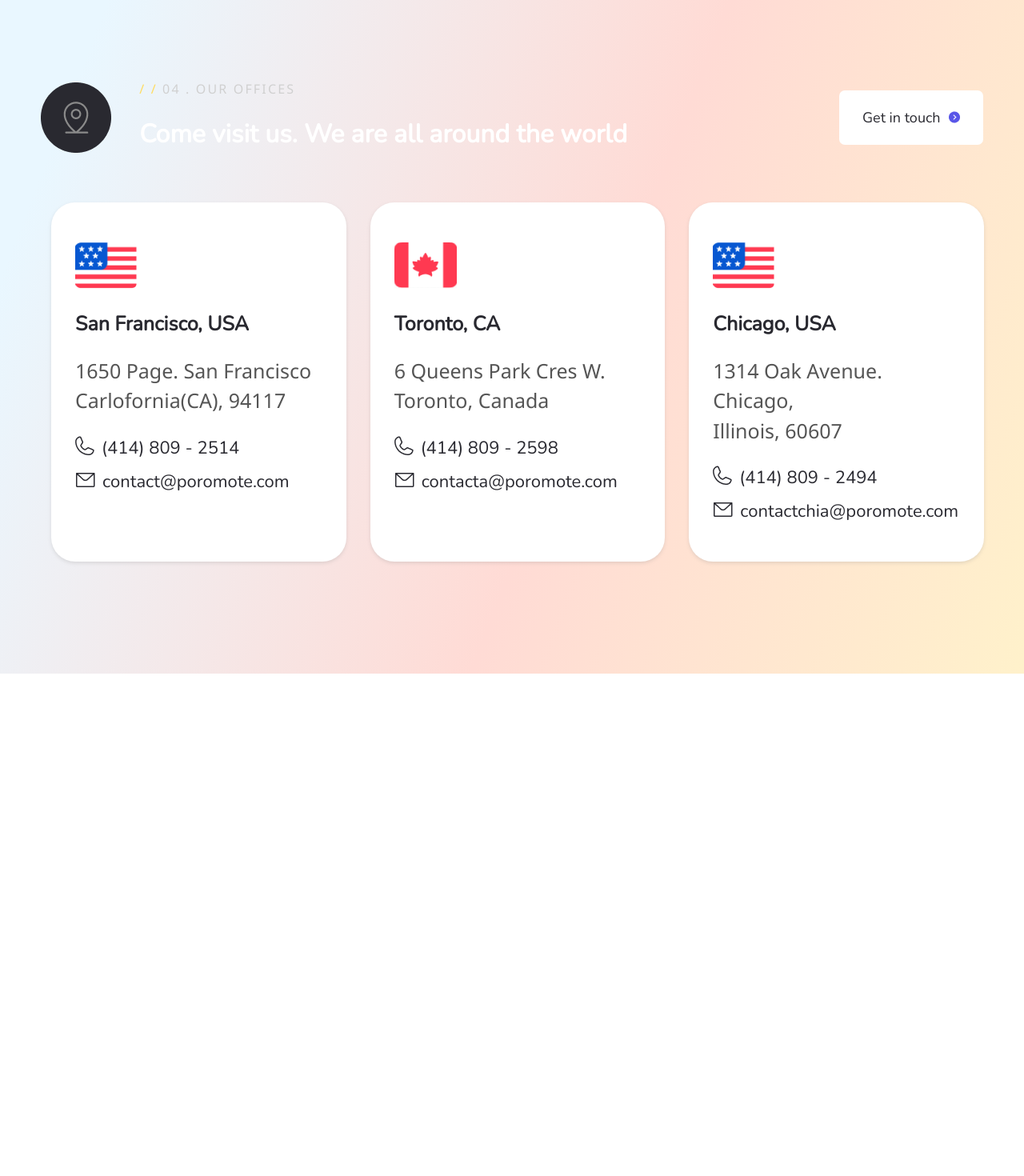
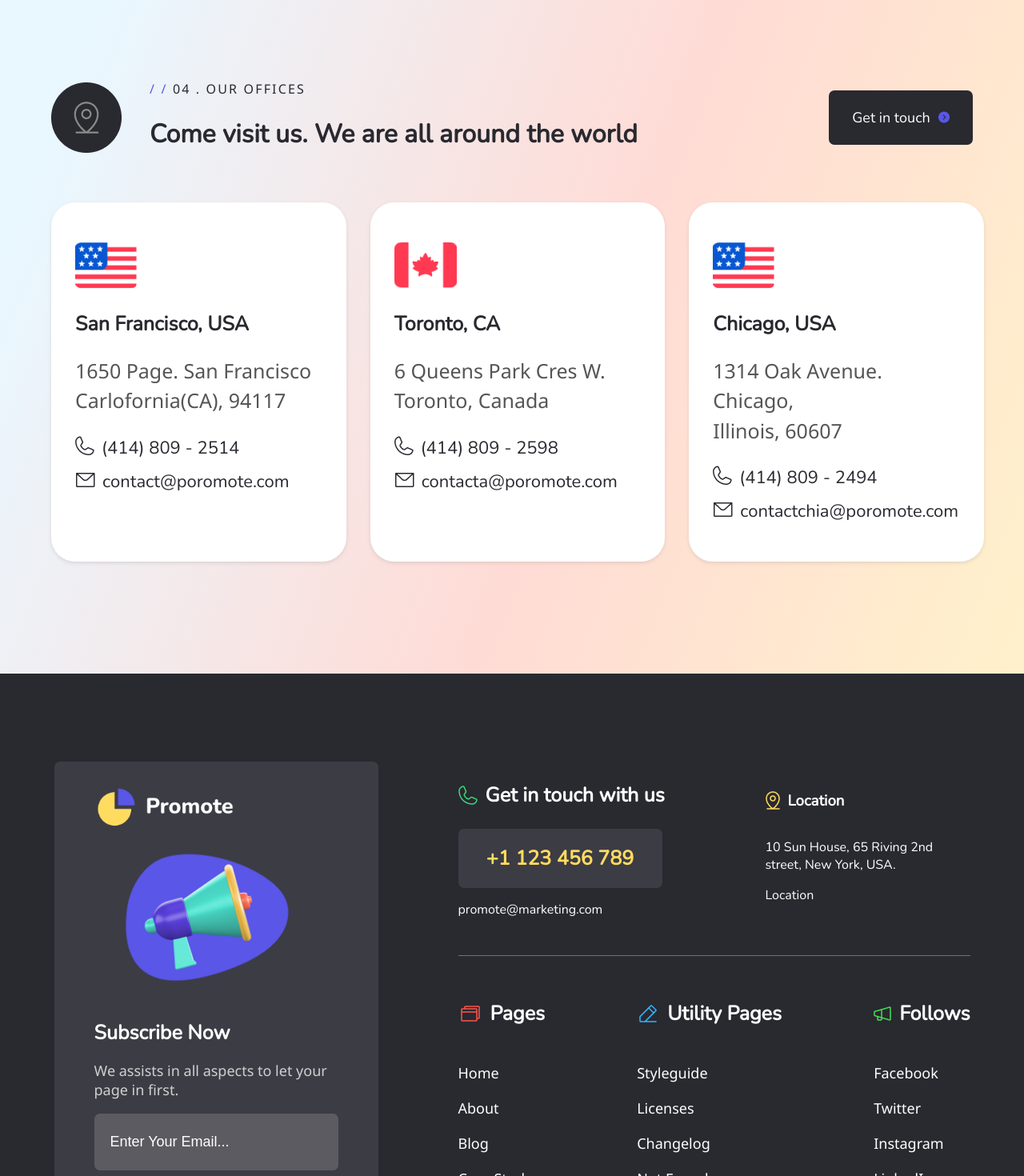
Before and after one commit to koredeJacob/Digital-Marketing-site, a React (Vite) app: page /Aboutus in a window 1280 px wide. Shown: the part 2720-4190 px from the top of the page at 80% size. Before the commit the page ends 3562 px from the top, so only its background shows below. Built offline with nearby package versions, Linux system fonts and the light colour scheme.

Commit message:
working on slider

```diff
--- a/src/components/footer/footer.css
+++ b/src/components/footer/footer.css
@@ -1,6 +1,5 @@
 .footer-container{
     background-color:#292930;
-    margin-top: 75px;
     display: flex;
     flex-direction: column;
     row-gap:60px;
@@ -51,8 +50,12 @@
     color: white;
     font-size: 18px;
     border-radius: 7px;
-    padding: 20px 0px 0px 20px;
+    padding: 20px 0px 20px 20px;
     border: 0px;
+}
+
+.text-input::placeholder{
+    color: white;
 }
 
 .form-button{
--- a/src/components/services-component/services-container.css
+++ b/src/components/services-component/services-container.css
@@ -34,21 +34,15 @@
 .title-sub {
     margin-top: 20px;
     text-align: center;
-    color: #D0D0D0;
     font-family: 'Noto Sans';
     letter-spacing: 0.135em;
 }
 
 .title-text {
-    color: #fff;
     font-size: 30px;
     font-weight: 600;
     line-height: 118.5%;
     text-align: center;
-}
-
-.title-sub span {
-    color: #ffdc60;
 }
 
 .services-button {
@@ -58,15 +52,25 @@
     gap: 10px;
     width: 100%;
     margin: auto;
-    background: #fff;
-    color: #292930;
     padding: 22px 0px;
     border-radius: 7px;
     font-size: 18px;
     transition: background 0.4s;
 }
 
-.services-button:hover {
+.light{
+    color: #292930;
+    background-color: #fff;
+    transition: all 0.3s ease-out;
+}
+
+.dark{
+    color: #fff;
+    background-color:#292930;
+    transition: all 0.3s ease-out;
+}
+
+.light:hover,.dark:hover {
     background: #ffdc60;
     color: #292930;
 }
--- a/src/components/services-component/services-container.jsx
+++ b/src/components/services-component/services-container.jsx
@@ -1,6 +1,6 @@
-import React from "react";
+import React, { useEffect, useState } from "react";
 import { Link } from "react-router-dom";
-import { easeIn, motion } from "framer-motion";
+import { motion } from "framer-motion";
 
 import "./services-container.css"
 import mobilephone from "../../assets/services-images/mobilephone.png"
@@ -18,7 +18,7 @@ const ServicesContainer = ()=>{
         <div className="home-services">
             <div className="wrapper">
                 <ServicesHeading titletext="High-impact digital services to take your business to the next level" spantext="01 . SERVICES"
-                image={settings} buttontext="Our Services"/>
+                image={settings} buttontext="Our Services" light={true}/>
                 <div className="services-content">
                     <ServicesGrid image={mobilephone} sub='Social Media Marketing' text='Lorem ipsum dolor sit dilimi amet consectetur adipisicing elit. Harum eligendi aliquid doloribus?'/>
                     <ServicesGrid image={Megaphone} sub='Paid Advertising' text='Lorem ipsum dolor sit dilimi amet consectetur adipisicing elit. Harum eligendi aliquid doloribus?'/>
@@ -33,7 +33,8 @@ const ServicesContainer = ()=>{
 
 }
 
-export const ServicesHeading=({titletext, image,buttontext,spantext})=>{
+export const ServicesHeading=({titletext, image,buttontext,spantext,light})=>{
+
     return (<motion.div className="services-heading"
                     initial={{opacity:0,x:"-20%"}}
                     whileInView={{opacity:1,x:0}}
@@ -43,13 +44,13 @@ export const ServicesHeading=({titletext, image,buttontext,spantext})=>{
                         <div className="info-div">
                             <img src={image} loading='lazy'/>
                             <div className="title">
-                                <p className="title-sub"> <span>/ / </span> {spantext}</p>
-                                <h2 className="title-text">{titletext}</h2>
+                                <p className="title-sub" style={light ?{color:"#d0d0d0"}:{color:"#292930"}}> <span style={light ?{color:"#ffdc60"}:{color:"#5956e8"}}>/ / </span> {spantext}</p>
+                                <h2 className="title-text" style={light ?{color:"#fff"}:{color:"#292930"}}>{titletext}</h2>
                             </div>
                         </div>
-                        <Link to="#" className="services-button">
+                        <Link to="#" className={`services-button ${light? "light" : "dark"}`}>
                             <div>{buttontext}</div>
-                            <img src={blue}/>
+                            <img src={blue} className="arrow icon"/>
                         </Link>
                     </div>
                 </motion.div>)
--- a/src/pages/about/about.css
+++ b/src/pages/about/about.css
@@ -147,18 +147,11 @@
     max-width: 1400px;
 }
 
-.office-header{
-    width: 90%;
-    margin: auto;
-}
-
 .office-container{
     display: grid;
     grid-template-columns: 100%;
     justify-content: center;
     gap: 30px;
-    max-width: 1400px;
-    margin: auto;
 }
 
 @media (min-width:480px){
@@ -232,9 +225,6 @@
         grid-template-columns: 48% 48%;
         justify-content: space-between;
     }
-    .office-header{
-        width: 92%;
-    }
 }
 
 @media (min-width:1280px){
--- a/src/pages/about/about.jsx
+++ b/src/pages/about/about.jsx
@@ -1,5 +1,5 @@
-import React from "react";
-import { Link } from "react-router-dom";
+import React from "react"
+import { Link } from "react-router-dom"
 
 import desktop from "../../assets/aboutimages/desktop.png"
 import atsymbol from "../../assets/homeimages/atsymbol.png"
@@ -19,6 +19,7 @@ import Stats from "../../components/stats/stats"
 import TeamCard from "../../components/teamcard/teamcard"
 import Office from "../../components/office/office"
 import { ServicesHeading } from "../../components/services-component/services-container"
+import Footer from "../../components/footer/footer"
 
 import "./about.css"
 
@@ -84,11 +85,9 @@ function AboutUs(){
 
             <div className="aboutus-office">
 
-                    <div className="office-header">
+                    <div className="office-wrapper">
                         <ServicesHeading titletext="Come visit us. We are all around the world" spantext="04 . OUR OFFICES"
-                            image={office} buttontext="Get in touch"/>
-                    </div>
-                    <div className="office-wrapper">
+                            image={office} buttontext="Get in touch" light={false}/>
                         <div className="office-container">
                             <Office flag={america} city="San Francisco, USA" address1="1650 Page. San Francisco"
                                 address2="Carlofornia(CA), 94117" phone="(414) 809 - 2514" email="contact@poromote.com"/>
@@ -99,6 +98,7 @@ function AboutUs(){
                         </div>
                 </div>
             </div>
+            <Footer/>
         </div>
     )
 }
--- a/src/pages/home/home.css
+++ b/src/pages/home/home.css
@@ -299,6 +299,7 @@
 
 .home-article{
     margin-top: 50px;
+    margin-bottom: 75px;
 }
 
 .more-articles a{
--- a/src/pages/home/home.jsx
+++ b/src/pages/home/home.jsx
@@ -208,7 +208,7 @@ function Home(){
             <div className="home-project">
                 <div className="wrapper">
                     <ServicesHeading titletext="Browse our latest case study on Marketing Agency"
-                    buttontext="Case studies" spantext="05. CASE STUDIES" image={redicon}/>
+                    buttontext="Case studies" spantext="05. CASE STUDIES" image={redicon} light={true}/>
                     <div className="project-content">
                         <Accordion items={Accordionitems}/>
                         <div className="keyboard-background">
```
Also changed, not shown: src/components/office/office.css (line endings or trailing spaces). Lines whose indentation alone changed are shown as unchanged.
